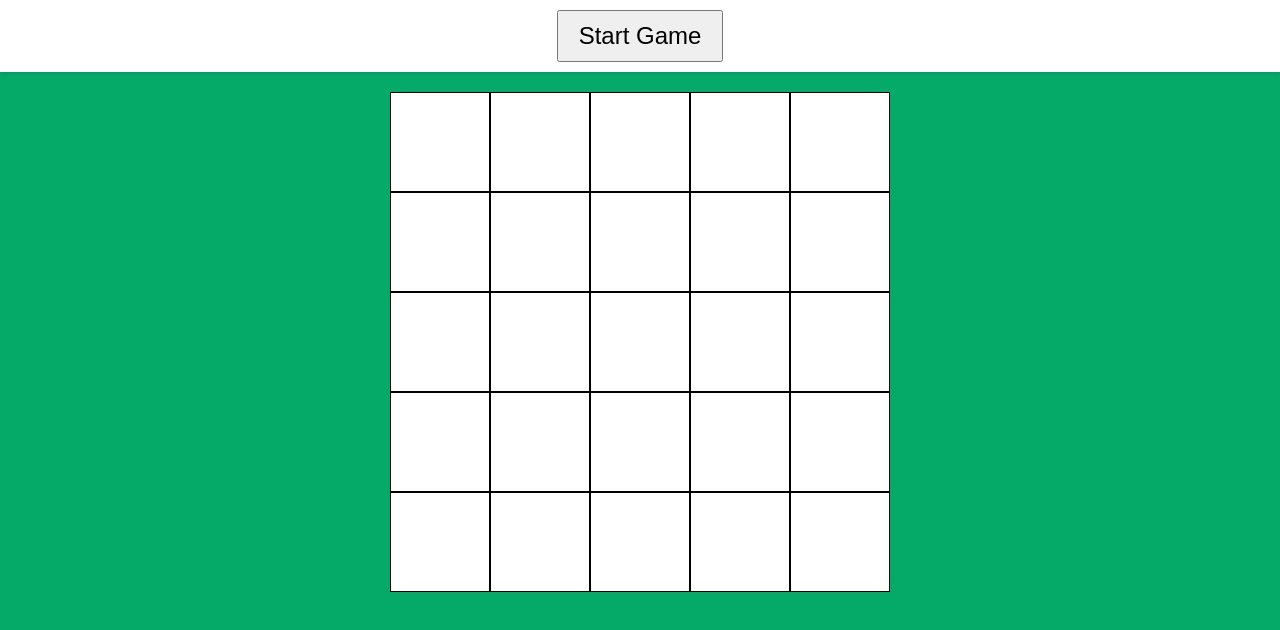
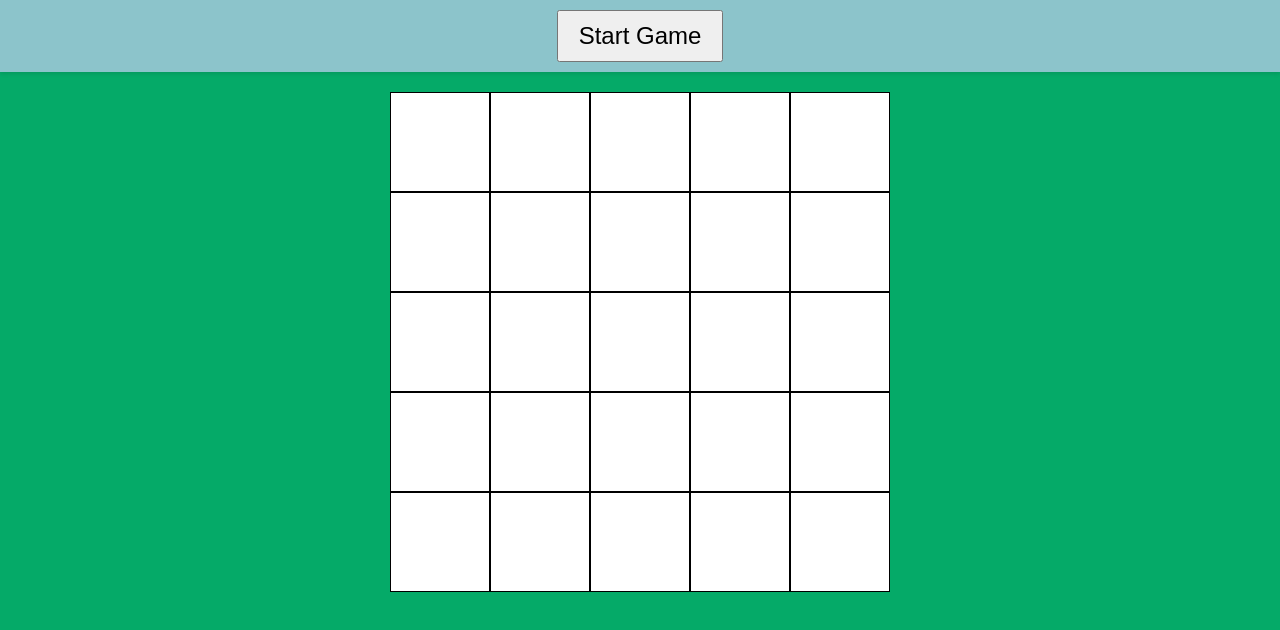
Before and after one commit to CantonyEddy/Challenge-JS, a website: page template/memory_test.html in a window 1280 px wide. Drawn offline with Linux system fonts and the light colour scheme.

Commit message:
.\memory_test.css

```diff
--- a/static/css/memory_test.css
+++ b/static/css/memory_test.css
@@ -15,7 +15,7 @@ body {
 
 .navbar {
     width: 100%;
-    background-color: #fff;
+    background-color: #8cc4cb;
     padding: 10px 0;
     display: flex;
     justify-content: center;
```
